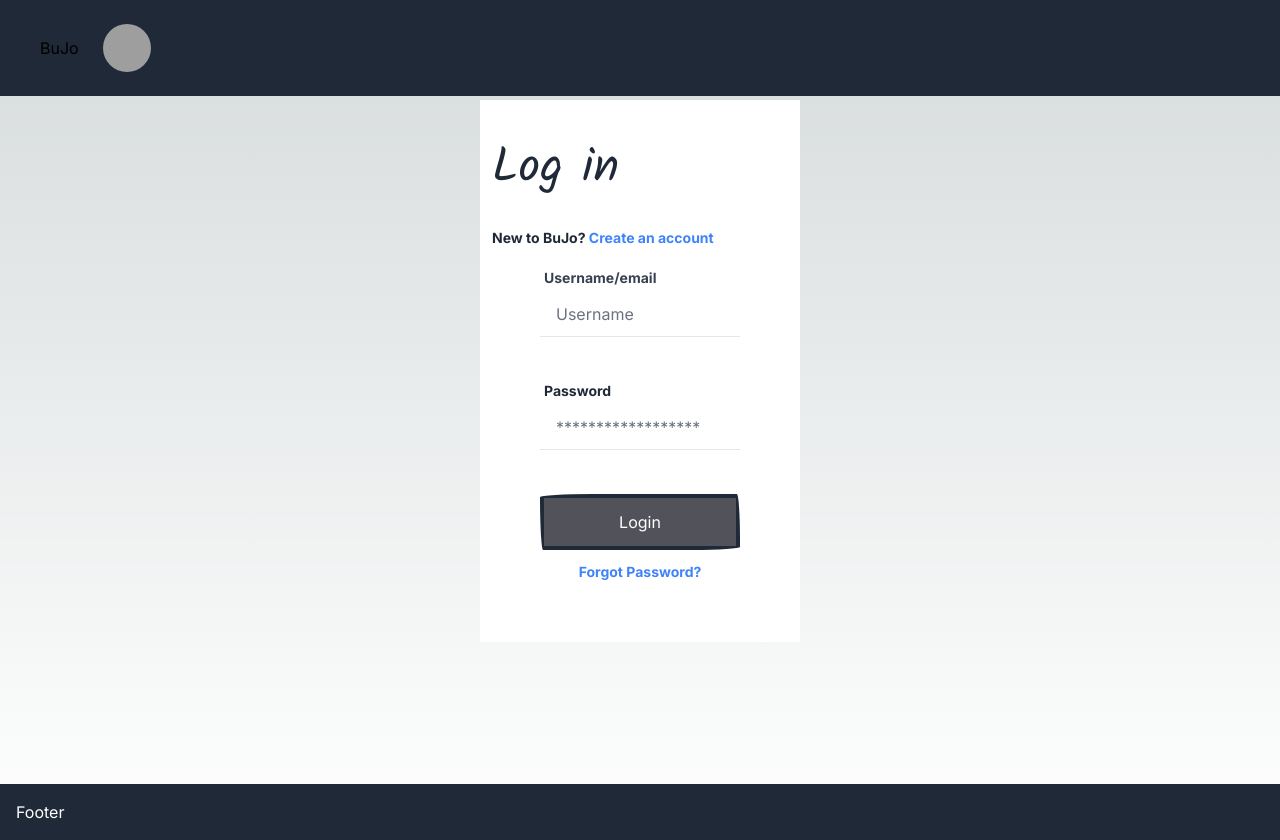
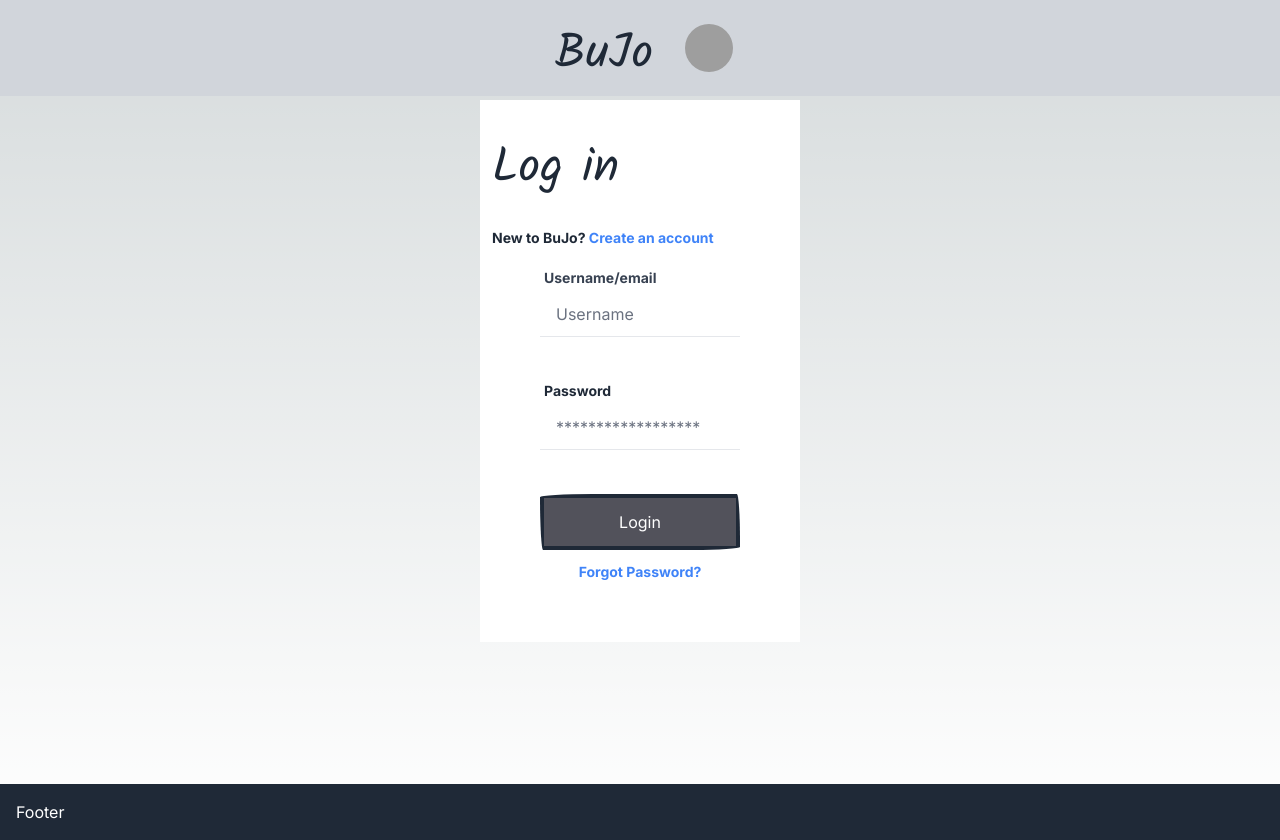
Before and after one commit to Sharkaw/bujoapp, a Next.js app in the folder bujo-app/: page /login in a window 1280 px wide. Built offline with nearby package versions, Linux system fonts and the light colour scheme; no server answers; the database is empty; grey boxes are pictures that could not be loaded.

Commit message:
Move items to middle

```diff
--- a/bujo-app/src/app/components/layout/Header.js
+++ b/bujo-app/src/app/components/layout/Header.js
@@ -1,17 +1,19 @@
 import Link from 'next/link'
 import profile from './profile.png'
 
-const Header = () => {
+export default function Header() {
   return (
     <div>
-        <div className="container mx-auto flex items-center px-10 py-2 h-24 bg-gray-800">
-            <div className="flex items-center justify-center gap-6 nd:gap-8">
-                <Link href="/">BuJo</Link>
+        <div className="container mx-auto flex items-center px-10 py-2 h-24 bg-gray-300 justify-center">
+            <div className="flex items-center gap-6 nd:gap-8 text-gray-800 justify-center">
+                <Link href="/">
+                    <h1 className="mt-8">BuJo</h1>
+                </Link>
                 <Link legacyBehavior href="/profile">
                     <a>
                     <img
                     src={profile}
-                    alt="Profile picture"
+                    alt="Profile"
                     className="h-12 w-12 rounded-full cursor-pointer"
                     />
                     </a>
@@ -21,5 +23,3 @@ const Header = () => {
     </div>
   );
 };
-
-export default Header;
```
